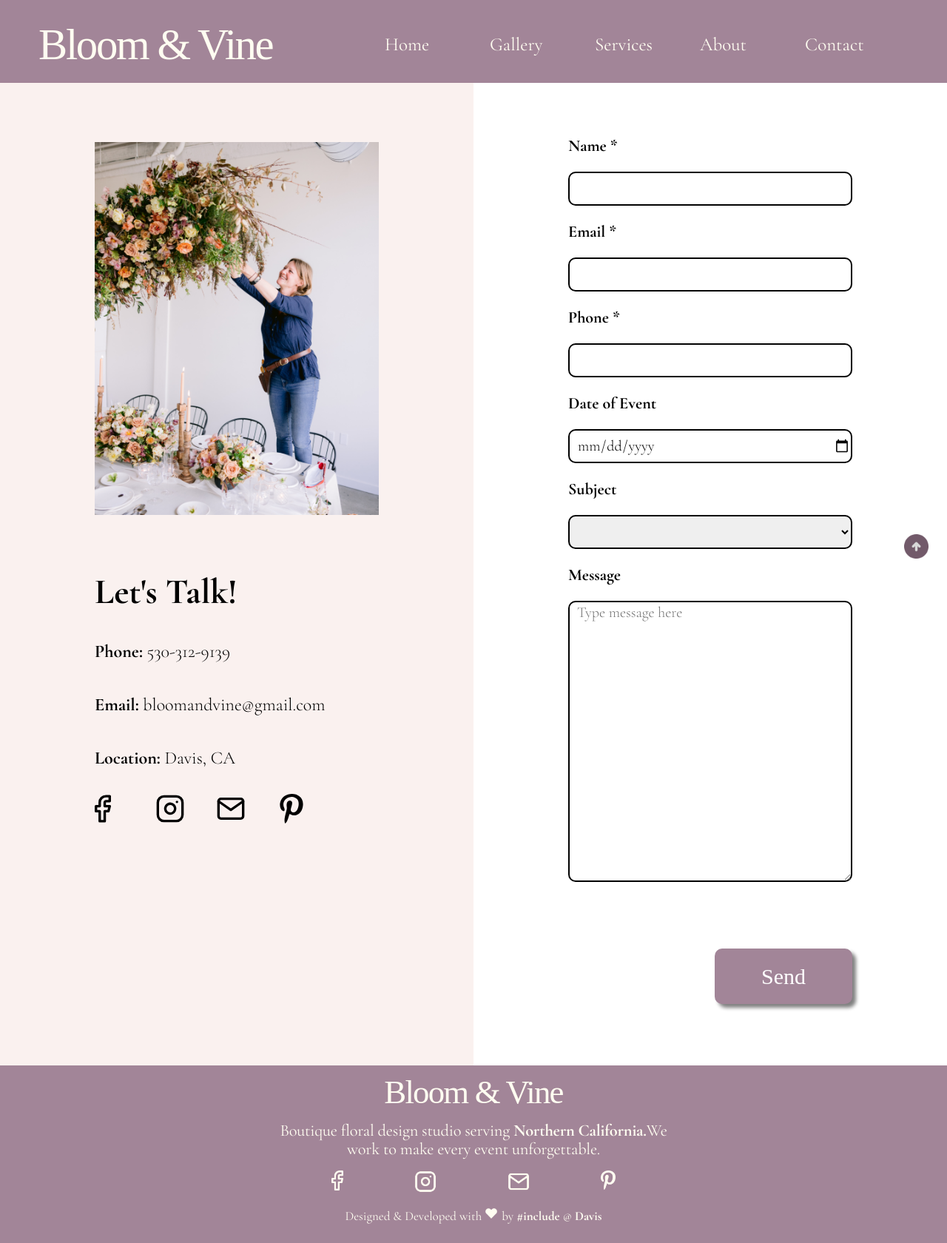
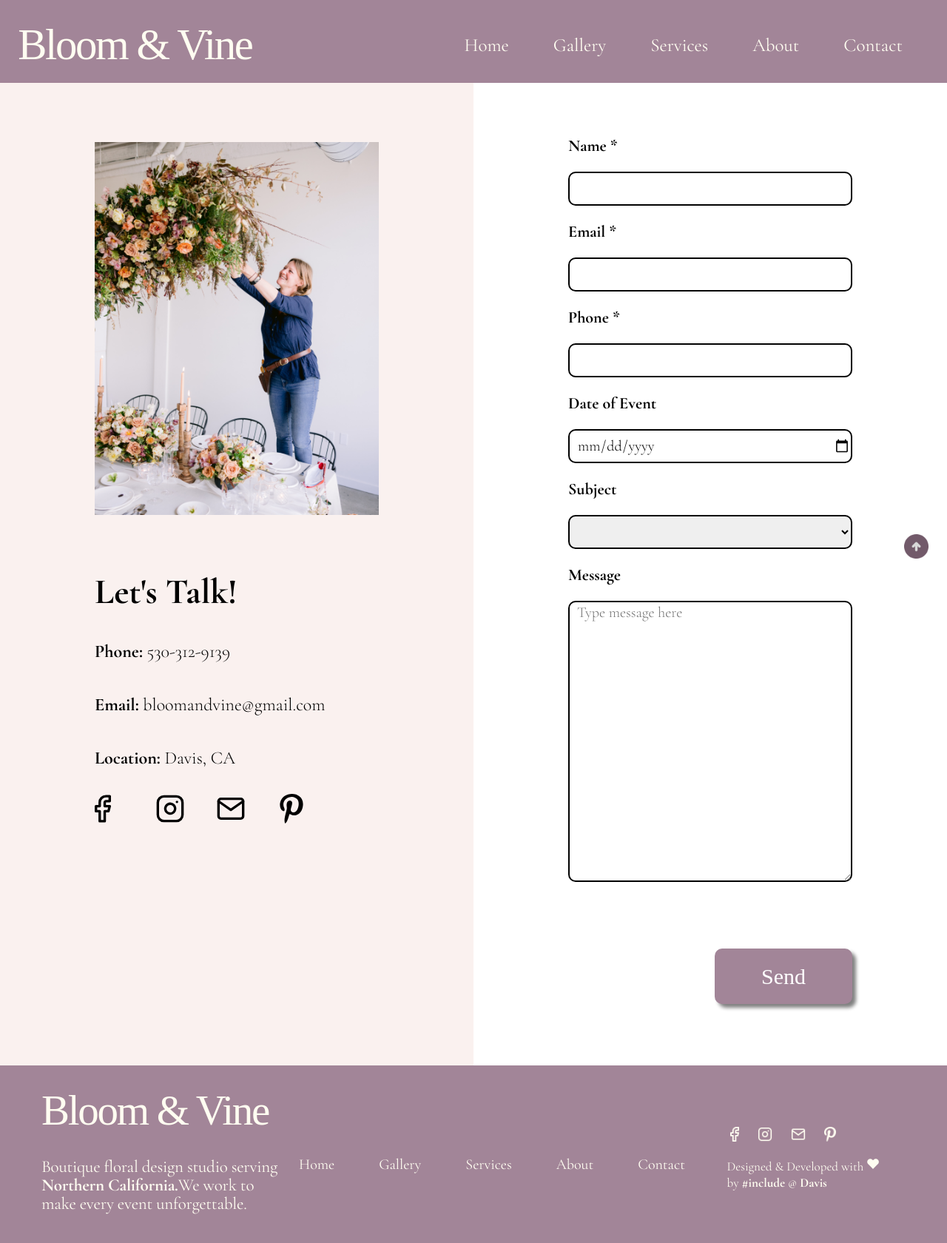
Before and after one commit to include-davis/bloom-and-vine, a React (Create React App) app in the folder bloom-and-vine/: page /Contact in a window 1280 px wide. Shown: the whole page at 74% size. Built offline with nearby package versions, Linux system fonts and the light colour scheme; a web font is replaced by a local one.

Commit message:
navbar and footer responsiveness
Primary mobile media query is now 1024px

```diff
--- a/bloom-and-vine/src/Components/Footer.css
+++ b/bloom-and-vine/src/Components/Footer.css
@@ -56,24 +56,29 @@
   padding-left: 56px;
 }
 .Footer ul {
+  width: fit-content;
+  height: 20px;
   position: relative;
   list-style-type: none;
+  /* padding: 0 600px;  */
+
   margin: 0 auto;
-  padding: 0 600px;
-  display: inline-flex;
-  float: right;
+  display: flex;
+  justify-content: center;
   bottom: 100px;
 }
 .Footer ul li {
   justify-content: space-between;
+  display: inline-block;
   align-items: center;
   padding: 0px 30px 0 50px;
+  margin: 0 auto;
   height: 0px;
   transition: transform 0.5s;
   font-weight: 400px;
 }
 .Footer ul li a {
-  width: 62px;
+  width: fit-content;
   height: fit-content;
 
   font-family: 'Cormorant Garamond';
@@ -152,7 +157,7 @@
   right: 7.6em;
   color: #FFFDF1;
   transition: 0.4s;
-  bottom: 6em;
+  bottom: 8em;
 }
 
 .Socials img {
@@ -170,7 +175,7 @@
 .Socials {
   position: relative;
   left: 3em;
-  bottom: 6em;
+  bottom: 7.5em;
 }
 
 .heart {
@@ -179,7 +184,7 @@
 
 @media(max-width: 1750px) {
   .Footer ul {
-    padding: 0 400px;
+    /* padding: 0 400px;  */
   }
   .Socials {
     left: 150px;
@@ -191,17 +196,53 @@
 
 @media(max-width: 1520px) {
   .Footer ul {
-    padding: 0 300px;
+    padding-left: 100px;
+  }
+  .Footer ul li {
+    padding: 0px 30px 0 30px;
   }
   .Socials {
-    left: 200px;
+    left: 175px;
   }
   .des1 {
-    left: 1em;
+    right: 0.5em;
   }
 }
 
-@media(max-width: 1420px) {
+@media(max-width: 1390px) {
+  .Footer ul {
+    padding-left: 50px;
+  }
+  .Footer ul li a {
+    font-size: 20px;
+  }
+}
+
+@media(max-width: 1250px) {
+  .Footer ul li a {
+    font-size: 18px;
+  }
+  .Footer .Logo {
+    font-size: 48px;
+  }
+  .Footer .Description {
+    font-size: 20px;;
+  }
+}
+
+@media(max-width: 1165px)  {
+  .Footer ul li {
+    padding: 0px 20px 0 10px;
+  }
+  .Footer .Logo {
+    font-size: 45px;
+  }
+  .Footer .Description {
+    font-size: 18px;;
+  }
+}
+
+@media(max-width: 1024px) {
   .wrapper {
     padding-top: 1.5em;
     text-align: center;
@@ -240,7 +281,7 @@
     margin: 0 auto;
     padding-top: 1em;
     left: 0;
-    padding-bottom: 0.5em;
+    padding-bottom: 2.7em;
   }
   .Footer .Socials img {
     padding: 0 3em;
--- a/bloom-and-vine/src/Components/MobileNav.css
+++ b/bloom-and-vine/src/Components/MobileNav.css
@@ -223,15 +223,14 @@ ul {
 
 }
 
-.dropdownItem a{
-  /* max-width: 100px; */
-  /* margin-left: 10px; */
+.dropdownItem a {
   transition: var(--speed);
 
 }
 
-@media(max-width: 900px) {
+@media(max-width: 1024px) {
   .menu-trigger img {
     display: flex;
   }
+
 }
--- a/bloom-and-vine/src/Components/MobileNav.js
+++ b/bloom-and-vine/src/Components/MobileNav.js
@@ -7,9 +7,12 @@ import React, {useState, useEffect, useRef} from 'react';
 
 function MobileNav() {
 
+  const mediaQuery = window.matchMedia('(min-width: 900px)')
+
   const [open, setOpen] = useState(false);
   const [subopen, setSubOpen] = useState(false);
   const [subopen2, setSubOpen2] = useState(false);
+
 
   return (
     <div className="MobileNav">
--- a/bloom-and-vine/src/Components/Navbar.css
+++ b/bloom-and-vine/src/Components/Navbar.css
@@ -14,12 +14,12 @@
 .Logo {
   position: absolute;
 }
-.Logo .main-logo{
+.Logo .main-logo {
   text-decoration: none;
   width: 316px;
   height: 23px;
   padding-top: 48px;
-  padding-left: 56px;
+  padding-left: 0.5em;
   font-family: 'Italiana';
   font-style: normal;
   font-weight: 400;
@@ -45,7 +45,7 @@
   margin-right: auto;
   display: none;
   padding-top: 1em;
-  transition: 0.8s;
+  transition: 0.5s;
   padding-left: 1.8em;
 }
 .main-mobile-logo img {
@@ -63,27 +63,31 @@
   font-weight: 700px;
   font-size: 25px;
   line-height: 23px;
-
   color: #FFFDF1;
   text-decoration: none;
-
+  margin: 0 auto;
 }
 
 .Navbar ul {
   list-style-type: none;
   margin: 0 auto;
-  padding: 0 100px;
+  padding: 0 30px;
   display: inline-flex;
   float: right;
+  justify-content: center;
+
 }
 
 .Navbar ul li {
-  display: flex;
-  justify-content: space-between;
+  display: inline-block;
+  justify-content: center;
+
   align-items: center;
-  padding: 60px 30px 0 50px;
-  height: 0px;
-  transition: transform 0.5s;
+  padding-top: 50px;
+  padding-left: 30px;
+  padding-right: 30px;
+  transition: 0.5s;
+
 }
 
 .Navbar ul li:hover {
@@ -125,7 +129,17 @@
   color: #A28598;
 }
 
-@media (max-width: 900px) {
+@media (max-width: 1150px) {
+  .Logo .main-logo {
+    font-size: 48px;
+  }
+  .Navbar ul li {
+    padding-left: 20px;
+    padding-right: 20px;
+  }
+}
+
+@media (max-width: 1024px) {
   .Navbar ul {
     display: none;
   }
--- a/bloom-and-vine/src/Pages/Contact.css
+++ b/bloom-and-vine/src/Pages/Contact.css
@@ -2,6 +2,7 @@
 @import url('https://fonts.googleapis.com/css?family=Cormorant Garamond');
 @import url("https://fonts.googleapis.com/css2?family=Cormorant+Garamond:wght@300&display=swap");
 @import url('https://fonts.googleapis.com/css2?family=Cormorant+Garamond:wght@700&display=swap');
+
 
 .Contact {
   flex-shrink: 1;
@@ -126,6 +127,7 @@ input[type=submit]:hover {
   line-height: 2em;
   color: #000000;
   padding-top: 2em;
+  transition: 0.2s;
 }
 .Contact ul {
   position: relative;
@@ -185,7 +187,13 @@ hr {
   display: none;
 }
 
-@media (max-width: 900px) {
+@media (max-width: 1050px) {
+  .lets-talk {
+    font-size: 20px;
+  }
+}
+
+@media (max-width: 1024px) {
   .Contact {
     display: block;
   }
```
